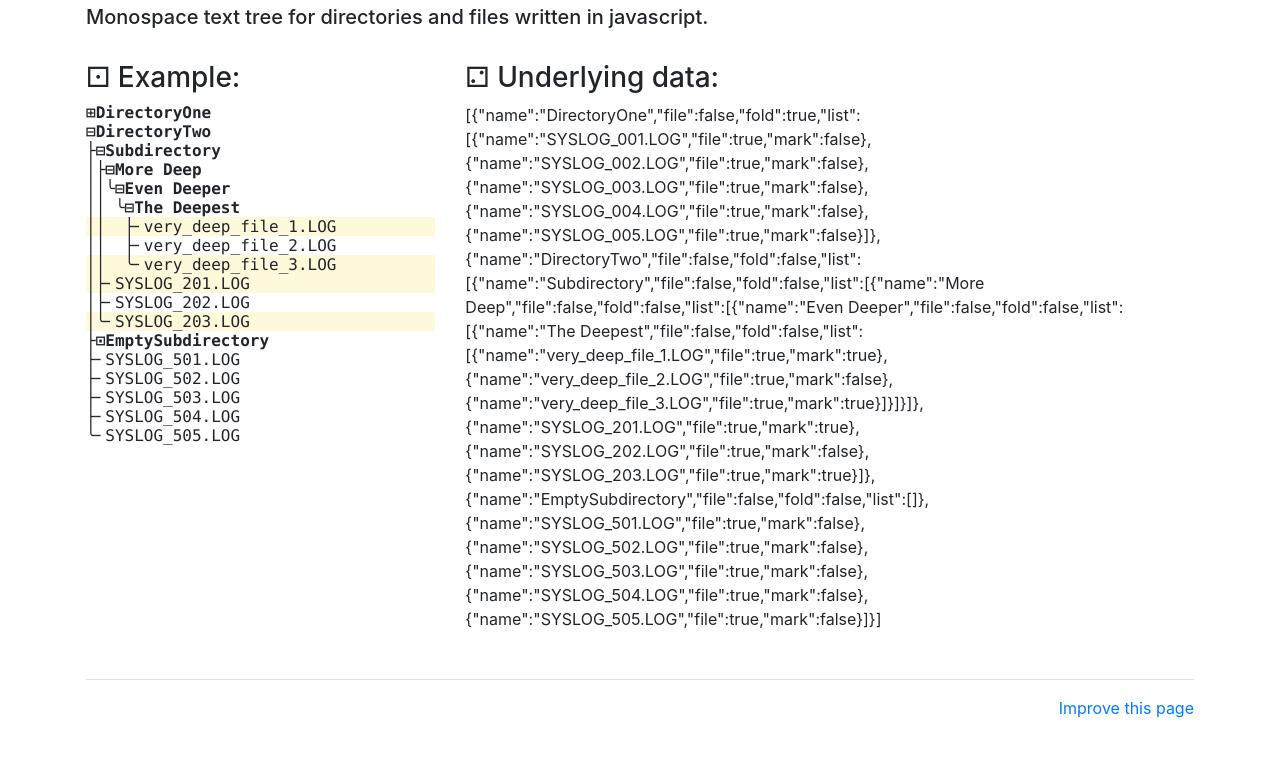
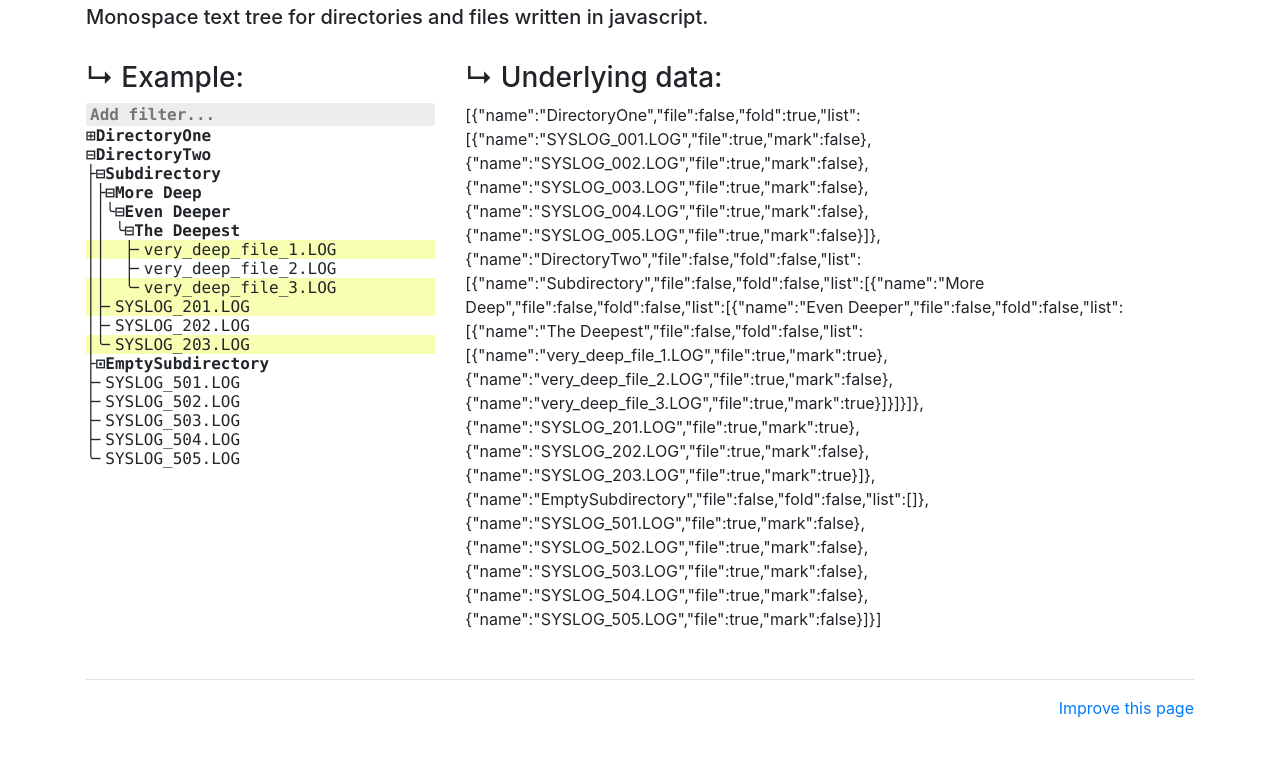
Before and after one commit to drzymala-pro/treeview.js, a plain HTML site: page index.html in a window 1280 px wide. Shown: the part 99-856 px from the top of the page. Drawn offline with nearby package versions, Linux system fonts and the light colour scheme.

Commit message:
Add filter to the tree

```diff
--- a/index.html
+++ b/index.html
@@ -13,11 +13,11 @@
       <h5>Monospace text tree for directories and files written in javascript.</h5><br>
       <div class="row">
         <div class="col-4">
-          <h3>&#9856; Example:</h3>
+          <h3>&#8627; Example:</h3>
           <div id="tree-element"></div>
         </div>
         <div class="col">
-          <h3>&#9857; Underlying data:</h3>
+          <h3>&#8627; Underlying data:</h3>
           <div id="data-element"></div>
         </div>
       </div>
--- a/treeview.css
+++ b/treeview.css
@@ -1,17 +1,32 @@
 
 /* The container element of the tree */
 .tv-container {
+    font-family: "Lucida Console", Monaco, monospace;
+    line-height: normal;
     overflow: auto;
     /* Add custom style here */
+}
+
+.tv-filter {
+    width: 100%;
+    /*border: 2px solid #333;*/
+    border: none;
+    background-color: #ececec;
+    border-radius: 3px;
+    padding: 2px 4px;
+    font-weight: bold;
+}
+
+.tv-filter:focus {
+    outline: none;
+    /*border: 2px solid #333;*/
 }
 
 /* Each line in the tree */
 .tv-line {
     cursor: default;
     user-select: none;
-    font-family: "Lucida Console", Monaco, monospace;
     white-space: pre;
-    line-height: normal;
     margin: 0;
     padding: 0;
     /* Add custom style here */
@@ -35,6 +50,6 @@
 
 /* Selected lines */
 .tv-marked {
-    background-color: #fff9db;
+    background-color: #f8ffb2;
     /* Add custom style here */
 }
--- a/treeview.js
+++ b/treeview.js
@@ -1,8 +1,28 @@
+
+const SYMB = {
+	/* Not using HTML entities because of createTextNode() */
+	EXP: "⊞",
+	FLD: "⊟",
+	EMP: "⊡",
+	END: "╴",
+	BAR: "│",
+	WHI: " ",
+	ELB: "╰",
+	TEE: "├"
+}
+
 
 function Treeview(body_element) {
 
+	var objPtr = this;
+	this.filter = "";
 	this.data = [];
 	this.body_element = body_element;
+	this.filter_box = document.createElement("input");
+	this.filter_box.classList.add("tv-filter");
+	this.filter_box.placeholder = "Add filter...";
+	this.filter_box.oninput = function(e){ objPtr.onfilter(this.value); };
+	this.body_element.appendChild(this.filter_box);
 
 
 	this.onchange = function(new_data) {
@@ -22,16 +42,9 @@ function Treeview(body_element) {
 	}
 
 
-	const SYMB = {
-		/* Not using HTML entities because of createTextNode() */
-		EXP: "⊞",
-		FLD: "⊟",
-		EMP: "⊡",
-		END: "╴",
-		BAR: "│",
-		WHI: " ",
-		ELB: "╰",
-		TEE: "├"
+	this.onfilter = function(value) {
+		this.filter = value;
+		this.redraw();
 	}
 
 
@@ -126,6 +139,14 @@ function Treeview(body_element) {
 	}
 
 
+	function passes_filter(objPtr, is_dir, caption) {
+		if ( is_dir ) return true;
+		if ( ! objPtr.filter ) return true;
+		if ( caption.search(objPtr.filter) != -1 ) return true;
+		return false;
+	}
+
+
 	function append_children(objPtr, doc, node, prefix) {
 		doc.classList.add("tv-container");
 		var child_count = node.list.length;
@@ -139,7 +160,9 @@ function Treeview(body_element) {
 			var is_folded = is_node_folded(child);
 			var is_marked = is_node_marked(child);
 			var new_prefix = prefix + (is_last ? SYMB.ELB : SYMB.TEE);
-			doc.appendChild(create_line(objPtr, child, is_dir, is_empty, is_folded, is_marked, new_prefix, caption));
+			if ( passes_filter(objPtr, is_dir, caption) ) {
+				doc.appendChild(create_line(objPtr, child, is_dir, is_empty, is_folded, is_marked, new_prefix, caption));
+			}
 			if ( is_dir && !is_empty && !is_folded ) {
 				new_prefix = prefix + (is_last ? SYMB.WHI : SYMB.BAR);
 				append_children(objPtr, doc, child, new_prefix);
@@ -149,7 +172,8 @@ function Treeview(body_element) {
 
 
 	function rebuild_tree(objPtr, doc, nodes) {
-		while ( doc.lastChild ) doc.removeChild(doc.lastChild); /* Clearing doc */
+		/* Remove all elements but first - the filter box */
+		while ( doc.lastChild && ( doc.lastChild !== objPtr.filter_box ) ) doc.removeChild(doc.lastChild);
 		var prefix = "";
 		for ( var i=0; i<nodes.length; i++ ) {
 			var node = nodes[i];
@@ -158,7 +182,9 @@ function Treeview(body_element) {
 			var is_empty = is_node_empty(node);
 			var is_folded = is_node_folded(node);
 			var is_marked = is_node_marked(node);
-			doc.appendChild(create_line(objPtr, node, is_dir, is_empty, is_folded, is_marked, prefix, caption));
+			if ( passes_filter(objPtr, is_dir, caption) ) {
+				doc.appendChild(create_line(objPtr, node, is_dir, is_empty, is_folded, is_marked, prefix, caption));
+			}
 			if ( is_dir && !is_empty && !is_folded ) {
 				append_children(objPtr, doc, node, prefix);
 			}
```
